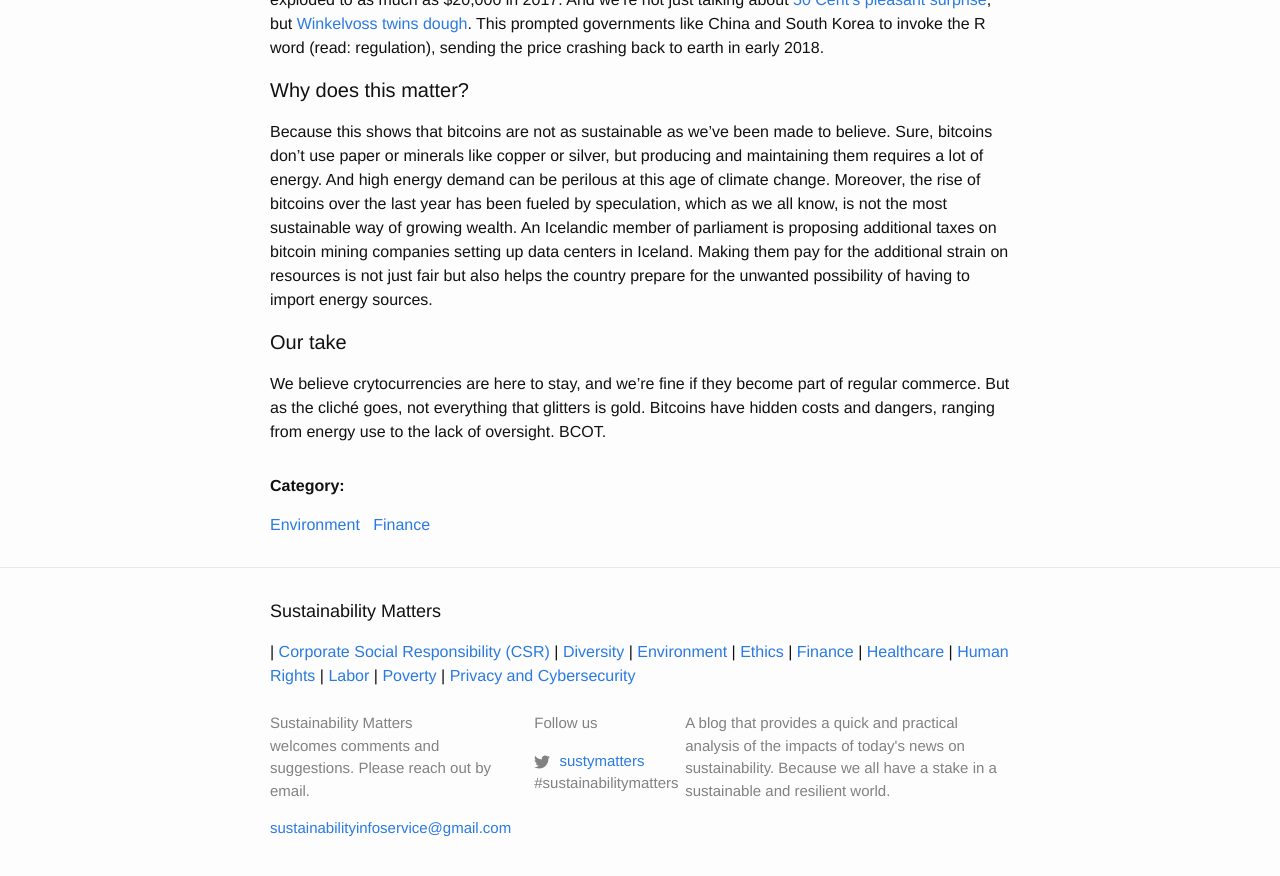
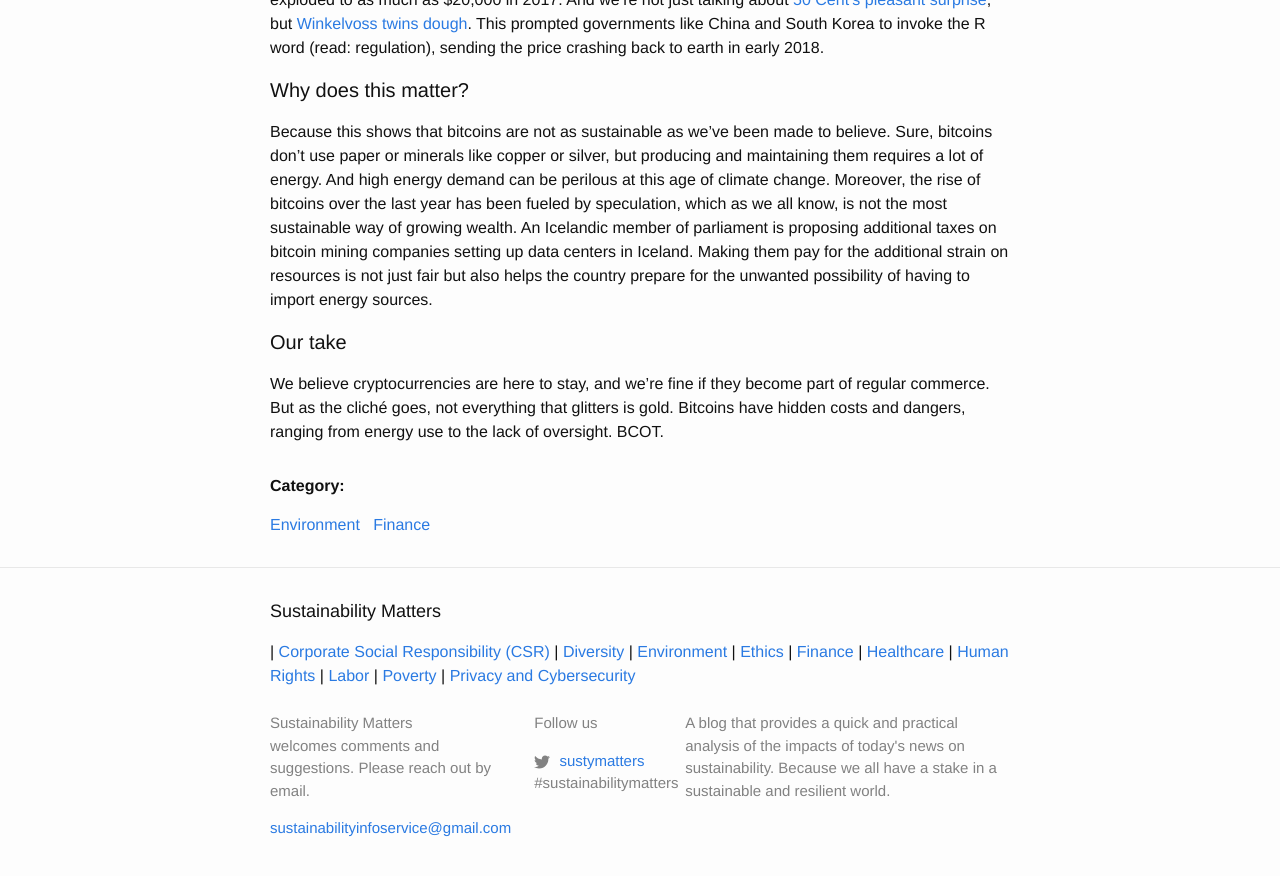
Before and after one commit to Sparkleleuk/Sustainability_Matters, a Jekyll site: the page built from _posts/2018-02-16-bitcoin-intel.markdown, in a window 1280 px wide and 900 px high, scrolled down 748 px. Shown: the top 876 px of the window. Built offline with Jekyll 4.4.1, drawn with Linux system fonts in a browser that asks for light colours.

Commit message:
new post

```diff
--- a/_posts/2018-02-16-bitcoin-intel.markdown
+++ b/_posts/2018-02-16-bitcoin-intel.markdown
@@ -20,4 +20,4 @@ Because this shows that bitcoins are not as sustainable as we've been made to be
 
 #### Our take
 
-We believe crytocurrencies are here to stay, and we're fine if they become part of regular commerce. But as the cliché goes, not everything that glitters is gold. Bitcoins have hidden costs and dangers, ranging from energy use to the lack of oversight. BCOT.
+We believe cryptocurrencies are here to stay, and we're fine if they become part of regular commerce. But as the cliché goes, not everything that glitters is gold. Bitcoins have hidden costs and dangers, ranging from energy use to the lack of oversight. BCOT.
--- a/_posts/2018-04-05-Pertamina-Delta-Sears.markdown
+++ b/_posts/2018-04-05-Pertamina-Delta-Sears.markdown
@@ -33,6 +33,6 @@ Because it took months for the service provider to notify Delta and Sears. Given
 
 **BEFORE YOU GO...**
 
-#### **Quoteo of the day: A mistake**
+#### **Quote of the day: A mistake**
 
 <em>It’s clear now that we didn’t do enough. We didn’t focus enough on preventing abuse and thinking through how people could use these tools to do harm as well. That goes for fake news, foreign interference in elections, hate speech, in addition to developers and data privacy. We didn’t take a broad enough view of what our responsibility is, and that was a huge mistake. It was my mistake.</em> ~ Mark Zuckerberg, CEO of Facebook, in one of a series of Q&As on data privacy and the Cambridge Analytica scandal. <a href="https://newsroom.fb.com/news/2018/04/hard-questions-protecting-peoples-information/" target="_blank">Read it to believe it</a>.
```
Also changed, not shown: _posts/2018-04-06-disasters.markdown (added, +27 -0 lines).
